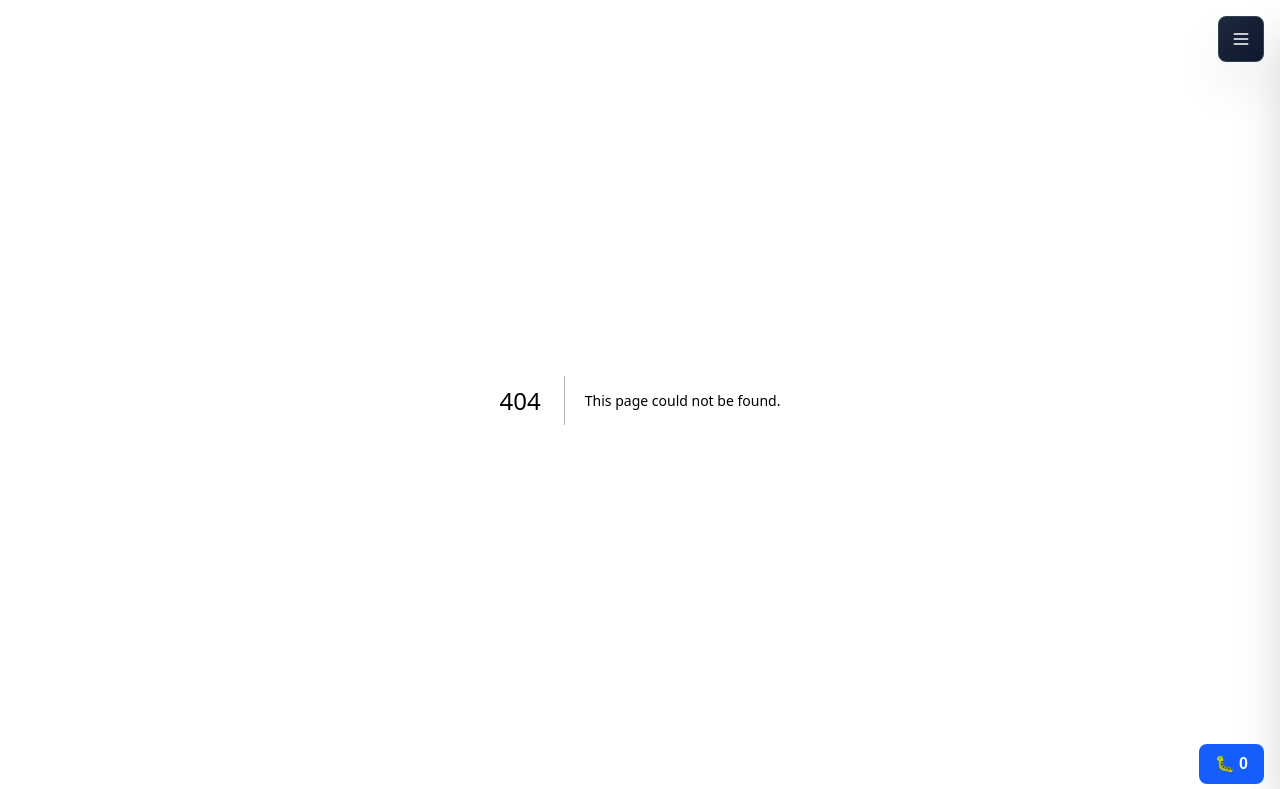
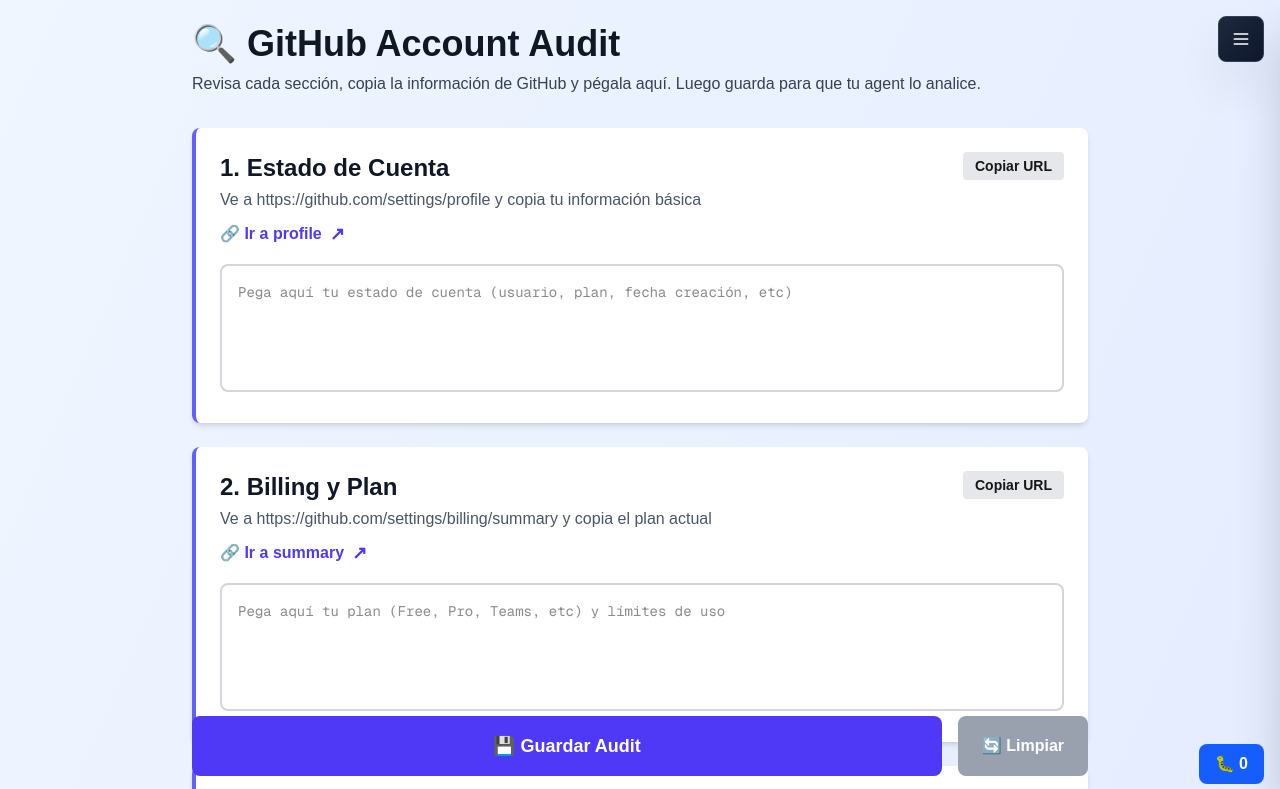
Before and after one commit to caracolazefiro-sketch/CaraColaViajes, a Next.js app: page /github-audit in a window 1280 px wide. Before the commit this address had no page. Shown: the top 789 px of the page. Built offline with nearby package versions, Linux system fonts and the light colour scheme.

Commit message:
feat(audit): Agregar GitHub Account Audit page con persistencia

```diff
--- /dev/null
+++ b/app/api/audit/save/route.ts
@@ -0,0 +1,32 @@
+import { writeFileSync, existsSync, mkdirSync } from 'fs';
+import { join } from 'path';
+
+export async function POST(request: Request) {
+  try {
+    const body = await request.json();
+
+    // Crear directorio si no existe
+    const auditDir = join(process.cwd(), 'data', 'audits');
+    if (!existsSync(auditDir)) {
+      mkdirSync(auditDir, { recursive: true });
+    }
+
+    // Guardar con timestamp
+    const filename = `audit_${new Date().toISOString().replace(/[:.]/g, '-')}.json`;
+    const filepath = join(auditDir, filename);
+
+    writeFileSync(filepath, JSON.stringify(body, null, 2), 'utf-8');
+
+    return Response.json({
+      success: true,
+      message: `✅ Audit guardado en: ${filename}`,
+      filename
+    }, { status: 200 });
+  } catch (error) {
+    console.error('Error saving audit:', error);
+    return Response.json({
+      success: false,
+      error: String(error)
+    }, { status: 500 });
+  }
+}
--- /dev/null
+++ b/app/github-audit/page.tsx
@@ -0,0 +1,228 @@
+'use client';
+
+import { useState } from 'react';
+
+interface AuditSection {
+  title: string;
+  description: string;
+  url: string;
+  placeholder: string;
+  key: keyof AuditData;
+}
+
+interface AuditData {
+  accountStatus: string;
+  billingInfo: string;
+  apiLimits: string;
+  repoStatus: string;
+  deploymentStatus: string;
+  collaborators: string;
+  securitySettings: string;
+  notes: string;
+}
+
+const sections: AuditSection[] = [
+  {
+    title: '1. Estado de Cuenta',
+    description: 'Ve a https://github.com/settings/profile y copia tu información básica',
+    url: 'https://github.com/settings/profile',
+    placeholder: 'Pega aquí tu estado de cuenta (usuario, plan, fecha creación, etc)',
+    key: 'accountStatus'
+  },
+  {
+    title: '2. Billing y Plan',
+    description: 'Ve a https://github.com/settings/billing/summary y copia el plan actual',
+    url: 'https://github.com/settings/billing/summary',
+    placeholder: 'Pega aquí tu plan (Free, Pro, Teams, etc) y límites de uso',
+    key: 'billingInfo'
+  },
+  {
+    title: '3. API y Rate Limits',
+    description: 'Ve a https://api.github.com/rate_limit (en navegador) y copia los límites',
+    url: 'https://api.github.com/rate_limit',
+    placeholder: 'Pega aquí el JSON de rate_limit',
+    key: 'apiLimits'
+  },
+  {
+    title: '4. Estado del Repo',
+    description: 'Ve a https://github.com/caracolazefiro-sketch/CaraColaViajes y copia info del repo',
+    url: 'https://github.com/caracolazefiro-sketch/CaraColaViajes',
+    placeholder: 'Pega aquí: stars, forks, último commit, rama default, etc',
+    key: 'repoStatus'
+  },
+  {
+    title: '5. Deployments y Actions',
+    description: 'Ve a https://github.com/caracolazefiro-sketch/CaraColaViajes/deployments',
+    url: 'https://github.com/caracolazefiro-sketch/CaraColaViajes/deployments',
+    placeholder: 'Pega aquí el estado de deployments y últimas acciones',
+    key: 'deploymentStatus'
+  },
+  {
+    title: '6. Collaboradores',
+    description: 'Ve a https://github.com/caracolazefiro-sketch/CaraColaViajes/settings/access',
+    url: 'https://github.com/caracolazefiro-sketch/CaraColaViajes/settings/access',
+    placeholder: 'Pega aquí lista de collaboradores y permisos',
+    key: 'collaborators'
+  },
+  {
+    title: '7. Seguridad',
+    description: 'Ve a https://github.com/settings/security y copia estado de 2FA, SSH keys, etc',
+    url: 'https://github.com/settings/security',
+    placeholder: 'Pega aquí: 2FA status, SSH keys, tokens activos, etc',
+    key: 'securitySettings'
+  },
+  {
+    title: '8. Notas Adicionales',
+    description: 'Cualquier info extra que consideres importante',
+    url: '',
+    placeholder: 'Notas, problemas, alertas que hayas notado, etc',
+    key: 'notes'
+  }
+];
+
+export default function GitHubAudit() {
+  const [data, setData] = useState<AuditData>({
+    accountStatus: '',
+    billingInfo: '',
+    apiLimits: '',
+    repoStatus: '',
+    deploymentStatus: '',
+    collaborators: '',
+    securitySettings: '',
+    notes: ''
+  });
+
+  const [saved, setSaved] = useState(false);
+  const [message, setMessage] = useState('');
+
+  const handleChange = (key: keyof AuditData, value: string) => {
+    setData(prev => ({ ...prev, [key]: value }));
+  };
+
+  const handleSave = async () => {
+    try {
+      const response = await fetch('/api/audit/save', {
+        method: 'POST',
+        headers: { 'Content-Type': 'application/json' },
+        body: JSON.stringify({
+          timestamp: new Date().toISOString(),
+          data
+        })
+      });
+
+      if (response.ok) {
+        setSaved(true);
+        setMessage('✅ Audit guardado correctamente. Tu agent puede verlo ahora.');
+        setTimeout(() => setSaved(false), 3000);
+      } else {
+        setMessage('❌ Error al guardar. Intenta de nuevo.');
+      }
+    } catch (error) {
+      setMessage(`❌ Error: ${error}`);
+    }
+  };
+
+  const handleCopy = (text: string) => {
+    navigator.clipboard.writeText(text);
+    setMessage('📋 Copiado al portapapeles');
+    setTimeout(() => setMessage(''), 2000);
+  };
+
+  return (
+    <div className="min-h-screen bg-gradient-to-br from-blue-50 to-indigo-100 p-6">
+      <div className="max-w-4xl mx-auto">
+        {/* Header */}
+        <div className="mb-8">
+          <h1 className="text-4xl font-bold text-gray-900 mb-2">🔍 GitHub Account Audit</h1>
+          <p className="text-gray-700">
+            Revisa cada sección, copia la información de GitHub y pégala aquí. Luego guarda para que tu agent lo analice.
+          </p>
+        </div>
+
+        {/* Message */}
+        {message && (
+          <div className={`p-4 rounded-lg mb-6 text-center font-semibold ${
+            message.includes('✅') ? 'bg-green-100 text-green-800' :
+            message.includes('❌') ? 'bg-red-100 text-red-800' :
+            'bg-blue-100 text-blue-800'
+          }`}>
+            {message}
+          </div>
+        )}
+
+        {/* Sections */}
+        <div className="space-y-6">
+          {sections.map((section, idx) => (
+            <div key={section.key} className="bg-white rounded-lg shadow-md p-6 border-l-4 border-indigo-500">
+              <div className="flex items-start justify-between mb-4">
+                <div className="flex-1">
+                  <h2 className="text-2xl font-bold text-gray-900 mb-1">{section.title}</h2>
+                  <p className="text-gray-600 mb-2">{section.description}</p>
+                  {section.url && (
+                    <a
+                      href={section.url}
+                      target="_blank"
+                      rel="noopener noreferrer"
+                      className="text-indigo-600 hover:text-indigo-800 font-semibold inline-flex items-center gap-2"
+                    >
+                      🔗 Ir a {section.url.split('/').slice(-1)[0] || 'página'}
+                      <span className="text-lg">↗</span>
+                    </a>
+                  )}
+                </div>
+                <button
+                  onClick={() => handleCopy(section.url)}
+                  className="px-3 py-1 bg-gray-200 hover:bg-gray-300 rounded text-sm font-semibold transition"
+                >
+                  Copiar URL
+                </button>
+              </div>
+
+              <textarea
+                value={data[section.key]}
+                onChange={(e) => handleChange(section.key, e.target.value)}
+                placeholder={section.placeholder}
+                className="w-full h-32 p-4 border-2 border-gray-300 rounded-lg focus:border-indigo-500 focus:outline-none resize-none font-mono text-sm"
+              />
+            </div>
+          ))}
+        </div>
+
+        {/* Action Buttons */}
+        <div className="mt-8 flex gap-4 sticky bottom-6">
+          <button
+            onClick={handleSave}
+            disabled={saved}
+            className={`flex-1 py-4 rounded-lg font-bold text-lg transition ${
+              saved
+                ? 'bg-green-500 text-white'
+                : 'bg-indigo-600 hover:bg-indigo-700 text-white'
+            }`}
+          >
+            {saved ? '✅ Guardado' : '💾 Guardar Audit'}
+          </button>
+
+          <button
+            onClick={() => window.location.reload()}
+            className="py-4 px-6 bg-gray-400 hover:bg-gray-500 text-white rounded-lg font-bold transition"
+          >
+            🔄 Limpiar
+          </button>
+        </div>
+
+        {/* Footer */}
+        <div className="mt-12 p-6 bg-indigo-50 rounded-lg border border-indigo-200">
+          <h3 className="font-bold text-gray-900 mb-2">📝 Instrucciones:</h3>
+          <ol className="space-y-1 text-gray-700 text-sm">
+            <li>1. Haz clic en cada "Ir a página" para abrir la sección de GitHub en otra pestaña</li>
+            <li>2. Selecciona y copia la información relevante (puedes copiar texto, JSON, etc)</li>
+            <li>3. Vuelve aquí y pega en el textbox correspondiente</li>
+            <li>4. Repite para todas las secciones</li>
+            <li>5. Haz clic en "💾 Guardar Audit" cuando termines</li>
+            <li>6. Tu agent analizará los datos y te dará recomendaciones</li>
+          </ol>
+        </div>
+      </div>
+    </div>
+  );
+}
```
